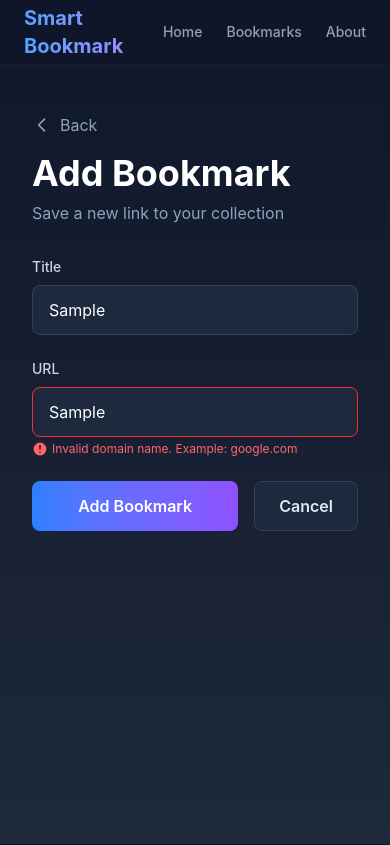
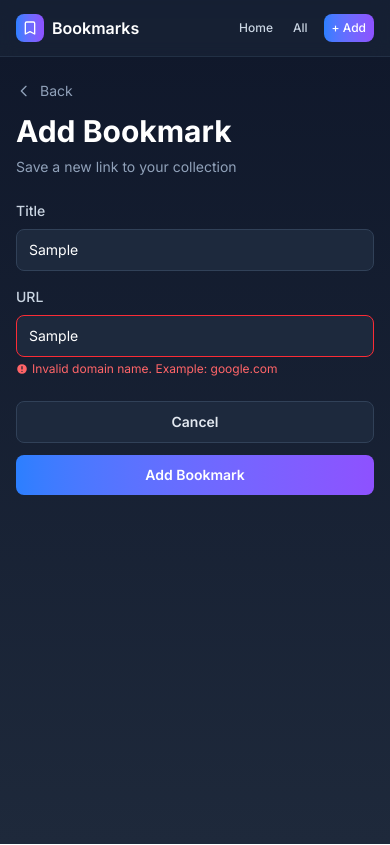
Before and after one commit to asishcs2011010/smart-bookmark-app, a Next.js app: page /add-bookmark in a window 390 px wide. Both pictures are taken after typing "Sample", "Sample" into the empty fields and a click on the button "Add Bookmark". Built offline with nearby package versions, Linux system fonts and the light colour scheme; no server answers.

Commit message:
Add mobile responsive design to all pages

```diff
--- a/src/app/add-bookmark/page.tsx
+++ b/src/app/add-bookmark/page.tsx
@@ -3,6 +3,7 @@
 import { useState } from "react"
 import { useRouter } from "next/navigation"
 import { supabase } from "@/lib/supabaseClient"
+import { validateUrlFormat } from './validation'
 
 export default function AddBookmarkPage() {
   const router = useRouter()
@@ -13,79 +14,34 @@ export default function AddBookmarkPage() {
   const [urlError, setUrlError] = useState("")
   const [isCheckingUrl, setIsCheckingUrl] = useState(false)
 
-  // Validate URL format
-  const validateUrlFormat = (inputUrl: string): { isValid: boolean; correctedUrl: string; error: string } => {
-    if (!inputUrl.trim()) {
-      return { isValid: false, correctedUrl: "", error: "URL is required" }
-    }
-
-    let urlToValidate = inputUrl.trim()
-
-    // Auto-add https:// if no protocol
-    if (!urlToValidate.startsWith('http://') && !urlToValidate.startsWith('https://')) {
-      urlToValidate = 'https://' + urlToValidate
-    }
-
-    // Check if it's a valid URL format
-    try {
-      const urlObj = new URL(urlToValidate)
-
-      // Must have a valid protocol
-      if (!['http:', 'https:'].includes(urlObj.protocol)) {
-        return { isValid: false, correctedUrl: "", error: "URL must use http:// or https://" }
-      }
-
-      // Must have a hostname
-      if (!urlObj.hostname || urlObj.hostname === '') {
-        return { isValid: false, correctedUrl: "", error: "Invalid URL format" }
-      }
-
-      // Check for valid domain format (at least one dot or localhost)
-      if (!urlObj.hostname.includes('.') && urlObj.hostname !== 'localhost') {
-        return { isValid: false, correctedUrl: "", error: "Invalid domain name. Example: google.com" }
-      }
-
-      return { isValid: true, correctedUrl: urlToValidate, error: "" }
-    } catch (e) {
-      return { isValid: false, correctedUrl: "", error: "Invalid URL format. Example: google.com or https://google.com" }
-    }
-  }
-
-  // Check if URL is reachable
   const checkUrlReachability = async (urlToCheck: string): Promise<{ reachable: boolean; error: string }> => {
     try {
       setIsCheckingUrl(true)
 
       const controller = new AbortController()
-      const timeoutId = setTimeout(() => controller.abort(), 8000) // 8 second timeout
+      const timeoutId = setTimeout(() => controller.abort(), 8000)
 
       try {
-        // Try to fetch the URL with HEAD request
-        const response = await fetch(urlToCheck, {
+        await fetch(urlToCheck, {
           method: 'HEAD',
-          mode: 'no-cors', // Avoid CORS issues
+          mode: 'no-cors',
           signal: controller.signal,
           cache: 'no-store'
         })
 
         clearTimeout(timeoutId)
-
-        // In no-cors mode, we can't read the status, but if fetch succeeds, URL exists
         return { reachable: true, error: '' }
       } catch (fetchError: any) {
         clearTimeout(timeoutId)
 
-        // If it's an abort error, URL took too long
         if (fetchError.name === 'AbortError') {
           return { reachable: false, error: 'URL is taking too long to respond (timeout after 8 seconds)' }
         }
 
-        // If it's a network error, URL might not exist
         if (fetchError.message.includes('Failed to fetch')) {
           return { reachable: false, error: 'Unable to reach this URL. The site may be down or the URL is incorrect.' }
         }
 
-        // For other errors, we assume it might still work (CORS issues, etc.)
         return { reachable: true, error: '' }
       }
     } catch (error) {
@@ -95,7 +51,6 @@ export default function AddBookmarkPage() {
     }
   }
 
-  // Validate URL on blur
   const handleUrlBlur = async () => {
     if (!url.trim()) {
       setUrlError("")
@@ -109,7 +64,6 @@ export default function AddBookmarkPage() {
       return
     }
 
-    // URL format is valid, now check if it's reachable
     setUrlError("")
     const result = await checkUrlReachability(validation.correctedUrl)
 
@@ -125,7 +79,6 @@ export default function AddBookmarkPage() {
     setLoading(true)
 
     try {
-      // Validate URL format
       const validation = validateUrlFormat(url)
 
       if (!validation.isValid) {
@@ -136,18 +89,15 @@ export default function AddBookmarkPage() {
 
       const finalUrl = validation.correctedUrl
 
-      // Check if URL is reachable
       const reachabilityResult = await checkUrlReachability(finalUrl)
 
       if (!reachabilityResult.reachable) {
-        // Show error and don't allow saving
         setUrlError(reachabilityResult.error)
         setError("Cannot add bookmark: " + reachabilityResult.error)
         setLoading(false)
         return
       }
 
-      // Direct Supabase call
       const { data, error: supabaseError } = await supabase
         .from('bookmarks')
         .insert({ title: title.trim(), url: finalUrl })
@@ -158,7 +108,6 @@ export default function AddBookmarkPage() {
         throw new Error(supabaseError.message)
       }
 
-      // Success - redirect to bookmarks
       router.push("/bookmarks")
     } catch (err: any) {
       setError(err.message)
@@ -168,27 +117,27 @@ export default function AddBookmarkPage() {
   }
 
   return (
-    <div className="min-h-[calc(100vh-4rem)] py-12">
+    <div className="min-h-[calc(100vh-4rem)] py-6 sm:py-12">
       <div className="max-w-2xl mx-auto px-4">
 
         {/* Header */}
-        <div className="mb-8">
+        <div className="mb-6 sm:mb-8">
           <button
             onClick={() => router.back()}
-            className="text-slate-400 hover:text-white transition-colors mb-4 flex items-center gap-2"
+            className="text-slate-400 hover:text-white transition-colors mb-3 sm:mb-4 flex items-center gap-2 text-sm sm:text-base"
           >
-            <svg className="w-5 h-5" fill="none" stroke="currentColor" viewBox="0 0 24 24">
+            <svg className="w-4 h-4 sm:w-5 sm:h-5" fill="none" stroke="currentColor" viewBox="0 0 24 24">
               <path strokeLinecap="round" strokeLinejoin="round" strokeWidth={2} d="M15 19l-7-7 7-7" />
             </svg>
             Back
           </button>
 
-          <h1 className="text-4xl font-bold text-white mb-2">Add Bookmark</h1>
-          <p className="text-slate-400">Save a new link to your collection</p>
+          <h1 className="text-3xl sm:text-4xl font-bold text-white mb-2">Add Bookmark</h1>
+          <p className="text-slate-400 text-sm sm:text-base">Save a new link to your collection</p>
         </div>
 
         {/* Form */}
-        <form onSubmit={handleSubmit} className="space-y-6">
+        <form onSubmit={handleSubmit} className="space-y-4 sm:space-y-6">
 
           {/* Title Input */}
           <div>
@@ -202,7 +151,7 @@ export default function AddBookmarkPage() {
               onChange={(e) => setTitle(e.target.value)}
               placeholder="My Awesome Website"
               required
-              className="w-full px-4 py-3 bg-slate-800 border border-slate-700 rounded-lg text-white placeholder-slate-500 focus:outline-none focus:ring-2 focus:ring-blue-500 focus:border-transparent transition-all"
+              className="w-full px-3 sm:px-4 py-2.5 sm:py-3 bg-slate-800 border border-slate-700 rounded-lg text-white placeholder-slate-500 focus:outline-none focus:ring-2 focus:ring-blue-500 focus:border-transparent transition-all text-sm sm:text-base"
             />
           </div>
 
@@ -218,49 +167,49 @@ export default function AddBookmarkPage() {
                 value={url}
                 onChange={(e) => {
                   setUrl(e.target.value)
-                  setUrlError("") // Clear error when typing
+                  setUrlError("")
                 }}
                 onBlur={handleUrlBlur}
                 placeholder="example.com or https://example.com"
                 required
-                className={`w-full px-4 py-3 bg-slate-800 border ${
+                className={`w-full px-3 sm:px-4 py-2.5 sm:py-3 bg-slate-800 border ${
                   urlError ? 'border-red-500' : 'border-slate-700'
                 } rounded-lg text-white placeholder-slate-500 focus:outline-none focus:ring-2 ${
                   urlError ? 'focus:ring-red-500' : 'focus:ring-blue-500'
-                } focus:border-transparent transition-all`}
+                } focus:border-transparent transition-all text-sm sm:text-base`}
               />
               {isCheckingUrl && (
-                <div className="absolute right-3 top-1/2 -translate-y-1/2">
-                  <div className="w-5 h-5 border-2 border-blue-500 border-t-transparent rounded-full animate-spin"></div>
+                <div className="absolute right-2 sm:right-3 top-1/2 -translate-y-1/2">
+                  <div className="w-4 h-4 sm:w-5 sm:h-5 border-2 border-blue-500 border-t-transparent rounded-full animate-spin"></div>
                 </div>
               )}
             </div>
 
             {urlError ? (
-              <p className="text-xs text-red-400 mt-1 flex items-center gap-1">
-                <svg className="w-4 h-4" fill="currentColor" viewBox="0 0 20 20">
+              <p className="text-xs sm:text-sm text-red-400 mt-1 flex items-center gap-1">
+                <svg className="w-3 h-3 sm:w-4 sm:h-4 shrink-0" fill="currentColor" viewBox="0 0 20 20">
                   <path fillRule="evenodd" d="M18 10a8 8 0 11-16 0 8 8 0 0116 0zm-7 4a1 1 0 11-2 0 1 1 0 012 0zm-1-9a1 1 0 00-1 1v4a1 1 0 102 0V6a1 1 0 00-1-1z" clipRule="evenodd" />
                 </svg>
-                {urlError}
+                <span className="wrap-break-word">{urlError}</span>
               </p>
             ) : (
-              <p className="text-xs text-slate-500 mt-1">
+              <p className="text-xs sm:text-sm text-slate-500 mt-1">
                 ✓ You can enter with or without https:// - we'll auto-add it
               </p>
             )}
           </div>
 
           {error && (
-            <div className="p-4 bg-red-500/10 border border-red-500/50 rounded-lg">
-              <p className="text-sm text-red-400">{error}</p>
+            <div className="p-3 sm:p-4 bg-red-500/10 border border-red-500/50 rounded-lg">
+              <p className="text-xs sm:text-sm text-red-400 wrap-break-word">{error}</p>
             </div>
           )}
 
-          <div className="flex gap-4">
+          <div className="flex flex-col sm:flex-row gap-3 sm:gap-4 pt-2">
             <button
               type="submit"
               disabled={loading || isCheckingUrl}
-              className="flex-1 px-6 py-3 bg-linear-to-r from-blue-500 to-violet-500 text-white font-semibold rounded-lg hover:shadow-lg hover:shadow-blue-500/30 transition-all duration-200 disabled:opacity-50 disabled:cursor-not-allowed"
+              className="w-full sm:flex-1 px-4 sm:px-6 py-2.5 sm:py-3 bg-linear-to-r from-blue-500 to-violet-500 text-white font-semibold rounded-lg hover:shadow-lg hover:shadow-blue-500/30 transition-all duration-200 disabled:opacity-50 disabled:cursor-not-allowed text-sm sm:text-base order-2 sm:order-1"
             >
               {loading ? "Adding..." : isCheckingUrl ? "Validating..." : "Add Bookmark"}
             </button>
@@ -269,7 +218,7 @@ export default function AddBookmarkPage() {
               type="button"
               onClick={() => router.back()}
               disabled={loading}
-              className="px-6 py-3 bg-slate-800 text-slate-200 font-semibold rounded-lg border border-slate-700 hover:bg-slate-700 transition-colors disabled:opacity-50"
+              className="w-full sm:w-auto px-4 sm:px-6 py-2.5 sm:py-3 bg-slate-800 text-slate-200 font-semibold rounded-lg border border-slate-700 hover:bg-slate-700 transition-colors disabled:opacity-50 text-sm sm:text-base order-1 sm:order-2"
             >
               Cancel
             </button>
--- a/src/app/layout.tsx
+++ b/src/app/layout.tsx
@@ -1,25 +1,75 @@
-import type { Metadata } from "next";
-import "./globals.css";
-import Navbar from "@/components/Navbar";
+import { Inter } from "next/font/google"
+import "./globals.css"
+import Link from "next/link"
 
-export const metadata: Metadata = {
-  title: "Smart Bookmark App",
-  description: "Save, organize, and preview your bookmarks effortlessly with AI-powered insights.",
-};
+const inter = Inter({ subsets: ["latin"] })
+
+export const metadata = {
+  title: "Smart Bookmark Manager",
+  description: "Save, organize, and access your favorite links",
+}
 
 export default function RootLayout({
   children,
 }: {
-  children: React.ReactNode;
+  children: React.ReactNode
 }) {
   return (
     <html lang="en">
-      <body className="min-h-screen antialiased">
-        <Navbar />
-        <main className="max-w-6xl mx-auto px-4 sm:px-6 lg:px-8">
-          {children}
-        </main>
+      <body className={`${inter.className} bg-slate-900 min-h-screen`}>
+        {/* Navbar */}
+        <nav className="bg-slate-800/50 border-b border-slate-700/50 backdrop-blur-sm sticky top-0 z-50">
+          <div className="max-w-7xl mx-auto px-4 sm:px-6 lg:px-8">
+            <div className="flex items-center justify-between h-14 sm:h-16">
+              {/* Logo */}
+              <Link href="/" className="flex items-center gap-2 sm:gap-3 group">
+                <div className="p-1.5 sm:p-2 bg-linear-to-r from-blue-500 to-violet-500 rounded-lg group-hover:shadow-lg group-hover:shadow-blue-500/30 transition-all">
+                  <svg className="w-4 h-4 sm:w-5 sm:h-5 text-white" fill="none" stroke="currentColor" viewBox="0 0 24 24">
+                    <path strokeLinecap="round" strokeLinejoin="round" strokeWidth={2} d="M5 5a2 2 0 012-2h10a2 2 0 012 2v16l-7-3.5L5 21V5z" />
+                  </svg>
+                </div>
+                <span className="text-base sm:text-lg font-semibold text-white hidden xs:block">
+                  Smart Bookmarks
+                </span>
+                <span className="text-base sm:text-lg font-semibold text-white xs:hidden">
+                  Bookmarks
+                </span>
+              </Link>
+
+              {/* Navigation Links */}
+              <div className="flex items-center gap-1 sm:gap-2">
+                <Link
+                  href="/"
+                  className="px-2 sm:px-3 py-1.5 sm:py-2 text-slate-300 hover:text-white hover:bg-slate-700/50 rounded-lg transition-all text-xs sm:text-sm font-medium"
+                >
+                  Home
+                </Link>
+                <Link
+                  href="/bookmarks"
+                  className="px-2 sm:px-3 py-1.5 sm:py-2 text-slate-300 hover:text-white hover:bg-slate-700/50 rounded-lg transition-all text-xs sm:text-sm font-medium"
+                >
+                  All
+                </Link>
+                <Link
+                  href="/about"
+                  className="px-2 sm:px-3 py-1.5 sm:py-2 text-slate-300 hover:text-white hover:bg-slate-700/50 rounded-lg transition-all text-xs sm:text-sm font-medium hidden sm:block"
+                >
+                  About
+                </Link>
+                <Link
+                  href="/add-bookmark"
+                  className="ml-1 sm:ml-2 px-2 sm:px-4 py-1.5 sm:py-2 bg-linear-to-r from-blue-500 to-violet-500 text-white rounded-lg hover:shadow-lg hover:shadow-blue-500/30 transition-all text-xs sm:text-sm font-medium"
+                >
+                  + Add
+                </Link>
+              </div>
+            </div>
+          </div>
+        </nav>
+
+        {/* Main Content */}
+        <main>{children}</main>
       </body>
     </html>
-  );
+  )
 }
--- a/src/app/page.tsx
+++ b/src/app/page.tsx
@@ -35,7 +35,6 @@ export default function HomePage() {
     let isSubscribed = true
 
     const checkUser = async () => {
-      // Get session
       const { data: { session } } = await supabase.auth.getSession()
 
       if (!session) {
@@ -47,7 +46,6 @@ export default function HomePage() {
 
       setSession(session)
 
-      // Get actual user
       const { data: { user } } = await supabase.auth.getUser()
 
       if (!user) {
@@ -61,12 +59,10 @@ export default function HomePage() {
       setUser(user)
       console.log('✅ User authenticated:', user.id)
 
-      // Fetch recent bookmarks
       await fetchRecentBookmarks()
 
       if (!isSubscribed) return
 
-      // Subscribe to realtime changes
       channel = supabase
         .channel('home-bookmarks-' + Date.now())
         .on(
@@ -80,19 +76,15 @@ export default function HomePage() {
             console.log('🔥 Home realtime event:', payload.eventType)
 
             if (payload.eventType === 'INSERT') {
-              // Add new bookmark and keep only top 5
               setRecentBookmarks((current) =>
                 [payload.new as Bookmark, ...current].slice(0, 5)
               )
             } else if (payload.eventType === 'DELETE') {
-              // Remove deleted bookmark and refetch to get next one
               setRecentBookmarks((current) =>
                 current.filter(b => b.id !== payload.old.id)
               )
-              // Optionally refetch to fill the gap
               fetchRecentBookmarks()
             } else if (payload.eventType === 'UPDATE') {
-              // Update existing bookmark
               setRecentBookmarks((current) =>
                 current.map(b => b.id === payload.new.id ? payload.new as Bookmark : b)
               )
@@ -110,7 +102,6 @@ export default function HomePage() {
 
     checkUser()
 
-    // Cleanup
     return () => {
       isSubscribed = false
       if (channel) {
@@ -120,43 +111,30 @@ export default function HomePage() {
     }
   }, [router])
 
-  const handleDelete = async (id: string) => {
-    if (!confirm("Are you sure you want to delete this bookmark?")) return
-
-    try {
-      const { error: deleteError } = await supabase
-        .from('bookmarks')
-        .delete()
-        .eq('id', id)
-
-      if (deleteError) throw deleteError
-
-      // Realtime will handle state update
-    } catch (err: any) {
-      alert("Error deleting bookmark: " + err.message)
-    }
+  const truncateUrl = (url: string, maxLength: number = 50) => {
+    if (url.length <= maxLength) return url
+    return url.substring(0, maxLength) + '...'
   }
 
-  // Prevent UI flicker
   if (loading) {
     return (
-      <div className="h-screen flex items-center justify-center">
+      <div className="min-h-screen flex items-center justify-center px-4">
         <div className="text-center">
-          <div className="w-16 h-16 border-4 border-blue-500 border-t-transparent rounded-full animate-spin mx-auto mb-4"></div>
-          <p className="text-slate-400">Loading...</p>
+          <div className="w-12 h-12 sm:w-16 sm:h-16 border-4 border-blue-500 border-t-transparent rounded-full animate-spin mx-auto mb-4"></div>
+          <p className="text-slate-400 text-sm sm:text-base">Loading...</p>
         </div>
       </div>
     )
   }
 
   return (
-    <div className="min-h-[calc(100vh-4rem)] py-12">
-      <div className="max-w-4xl mx-auto space-y-10 px-4">
+    <div className="min-h-[calc(100vh-4rem)] py-6 sm:py-12">
+      <div className="max-w-4xl mx-auto space-y-6 sm:space-y-10 px-4">
 
         {/* User Info */}
         {user && (
           <div className="text-center">
-            <p className="text-slate-400">
+            <p className="text-slate-400 text-sm sm:text-base">
               Welcome,{" "}
               <span className="text-white font-medium">
                 {user.user_metadata?.full_name || user.email}
@@ -166,23 +144,23 @@ export default function HomePage() {
         )}
 
         {/* Hero Section */}
-        <div className="text-center space-y-4">
-          <h1 className="text-5xl md:text-6xl font-bold bg-linear-to-r from-blue-400 via-violet-400 to-pink-400 bg-clip-text text-transparent leading-tight">
+        <div className="text-center space-y-3 sm:space-y-4">
+          <h1 className="text-3xl sm:text-4xl md:text-5xl lg:text-6xl font-bold bg-linear-to-r from-blue-400 via-violet-400 to-pink-400 bg-clip-text text-transparent leading-tight px-2">
             Your Bookmarks,
             <br />
             Beautifully Organized
           </h1>
 
-          <p className="text-lg md:text-xl text-slate-400 max-w-2xl mx-auto leading-relaxed">
+          <p className="text-base sm:text-lg md:text-xl text-slate-400 max-w-2xl mx-auto leading-relaxed px-4">
             Save, organize, and preview your favorite links
           </p>
         </div>
 
         {/* Add Bookmark Button */}
-        <div className="flex justify-center">
+        <div className="flex justify-center px-4">
           <button
             onClick={() => router.push("/add-bookmark")}
-            className="px-8 py-3.5 bg-linear-to-r from-blue-500 to-violet-500 text-white font-semibold rounded-xl hover:shadow-lg hover:shadow-blue-500/30 transition-all duration-200 hover:scale-105 flex items-center gap-2"
+            className="w-full sm:w-auto px-6 sm:px-8 py-3 sm:py-3.5 bg-linear-to-r from-blue-500 to-violet-500 text-white font-semibold rounded-xl hover:shadow-lg hover:shadow-blue-500/30 transition-all duration-200 hover:scale-105 flex items-center justify-center gap-2 text-sm sm:text-base"
           >
             <svg className="w-5 h-5" fill="none" stroke="currentColor" viewBox="0 0 24 24">
               <path strokeLinecap="round" strokeLinejoin="round" strokeWidth={2} d="M12 4v16m8-8H4" />
@@ -192,52 +170,35 @@ export default function HomePage() {
         </div>
 
         {/* Recent Bookmarks Section */}
-        <div className="space-y-4">
+        <div className="space-y-3 sm:space-y-4">
           <div className="flex items-center justify-between">
-            <h2 className="text-2xl font-semibold text-white">Recent Bookmarks</h2>
+            <h2 className="text-xl sm:text-2xl font-semibold text-white">Recent Bookmarks</h2>
             <button
               onClick={() => router.push("/bookmarks")}
-              className="text-sm text-blue-400 hover:text-blue-300 transition-colors"
+              className="text-xs sm:text-sm text-blue-400 hover:text-blue-300 transition-colors whitespace-nowrap"
             >
               View All →
             </button>
           </div>
 
           {recentBookmarks.length === 0 ? (
-            <div className="text-center py-12 bg-slate-800/50 rounded-2xl border border-slate-700/50">
-              <p className="text-slate-400">No bookmarks yet. Add your first one!</p>
+            <div className="text-center py-8 sm:py-12 bg-slate-800/50 rounded-2xl border border-slate-700/50">
+              <p className="text-slate-400 text-sm sm:text-base px-4">No bookmarks yet. Add your first one!</p>
             </div>
           ) : (
-            <div className="grid gap-4">
+            <div className="grid gap-3 sm:gap-4">
               {recentBookmarks.map((bookmark) => (
                 <div
                   key={bookmark.id}
-                  className="group p-4 rounded-xl bg-slate-800/50 border border-slate-700/50 hover:border-slate-600 transition-all duration-200"
+                  className="group p-3 sm:p-4 rounded-xl bg-slate-800/50 border border-slate-700/50 hover:border-slate-600 transition-all duration-200 cursor-pointer active:scale-[0.98]"
+                  onClick={() => window.open(bookmark.url, '_blank')}
                 >
-                  <div className="flex items-start gap-3">
-                    <div
-                      className="flex-1 cursor-pointer"
-                      onClick={() => window.open(bookmark.url, '_blank')}
-                    >
-                      <h3 className="text-lg font-semibold text-white mb-1">
-                        {bookmark.title}
-                      </h3>
-                      <p className="text-sm text-slate-400 truncate">
-                        {bookmark.url}
-                      </p>
-                    </div>
-
-                    {/* Delete Button */}
-                    <button
-                      onClick={() => handleDelete(bookmark.id)}
-                      className="p-2 text-slate-400 hover:text-red-400 hover:bg-red-500/10 rounded-lg transition-all opacity-0 group-hover:opacity-100"
-                      title="Delete bookmark"
-                    >
-                      <svg className="w-5 h-5" fill="none" stroke="currentColor" viewBox="0 0 24 24">
-                        <path strokeLinecap="round" strokeLinejoin="round" strokeWidth={2} d="M19 7l-.867 12.142A2 2 0 0116.138 21H7.862a2 2 0 01-1.995-1.858L5 7m5 4v6m4-6v6m1-10V4a1 1 0 00-1-1h-4a1 1 0 00-1 1v3M4 7h16" />
-                      </svg>
-                    </button>
-                  </div>
+                  <h3 className="text-base sm:text-lg font-semibold text-white mb-1 line-clamp-2">
+                    {bookmark.title}
+                  </h3>
+                  <p className="text-xs sm:text-sm text-slate-400 truncate" title={bookmark.url}>
+                    {truncateUrl(bookmark.url)}
+                  </p>
                 </div>
               ))}
             </div>
@@ -245,10 +206,10 @@ export default function HomePage() {
         </div>
 
         {/* View All Bookmarks Button */}
-        <div className="flex justify-center pt-4">
+        <div className="flex justify-center pt-2 sm:pt-4 px-4">
           <button
             onClick={() => router.push("/bookmarks")}
-            className="px-8 py-3.5 bg-slate-800 text-slate-200 font-semibold rounded-xl border border-slate-700 hover:bg-slate-700 hover:border-slate-600 transition-all duration-200"
+            className="w-full sm:w-auto px-6 sm:px-8 py-3 sm:py-3.5 bg-slate-800 text-slate-200 font-semibold rounded-xl border border-slate-700 hover:bg-slate-700 hover:border-slate-600 transition-all duration-200 text-sm sm:text-base"
           >
             Go to All Bookmarks
           </button>
```
Also changed, not shown: src/app/bookmarks/page.tsx (+36 -37 lines).
